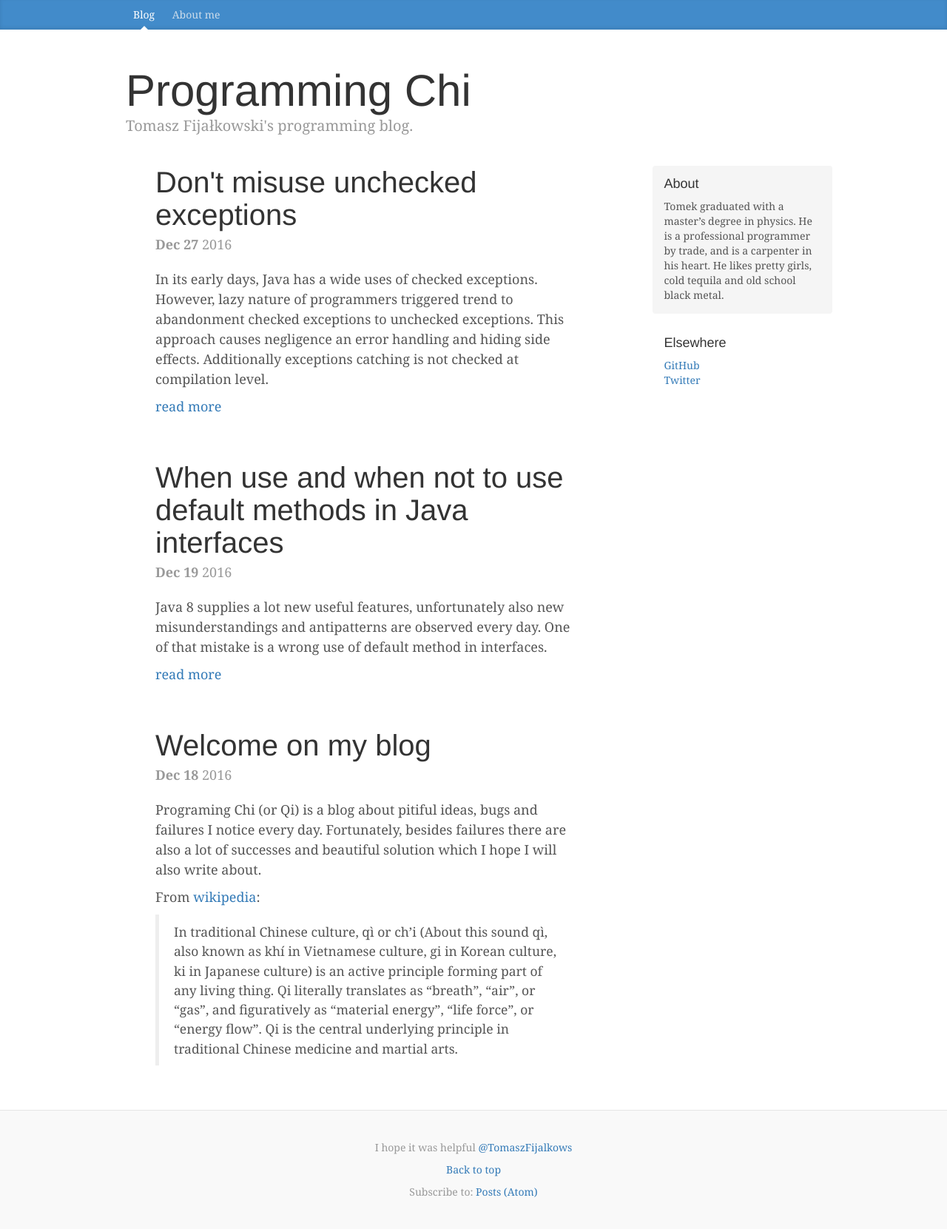
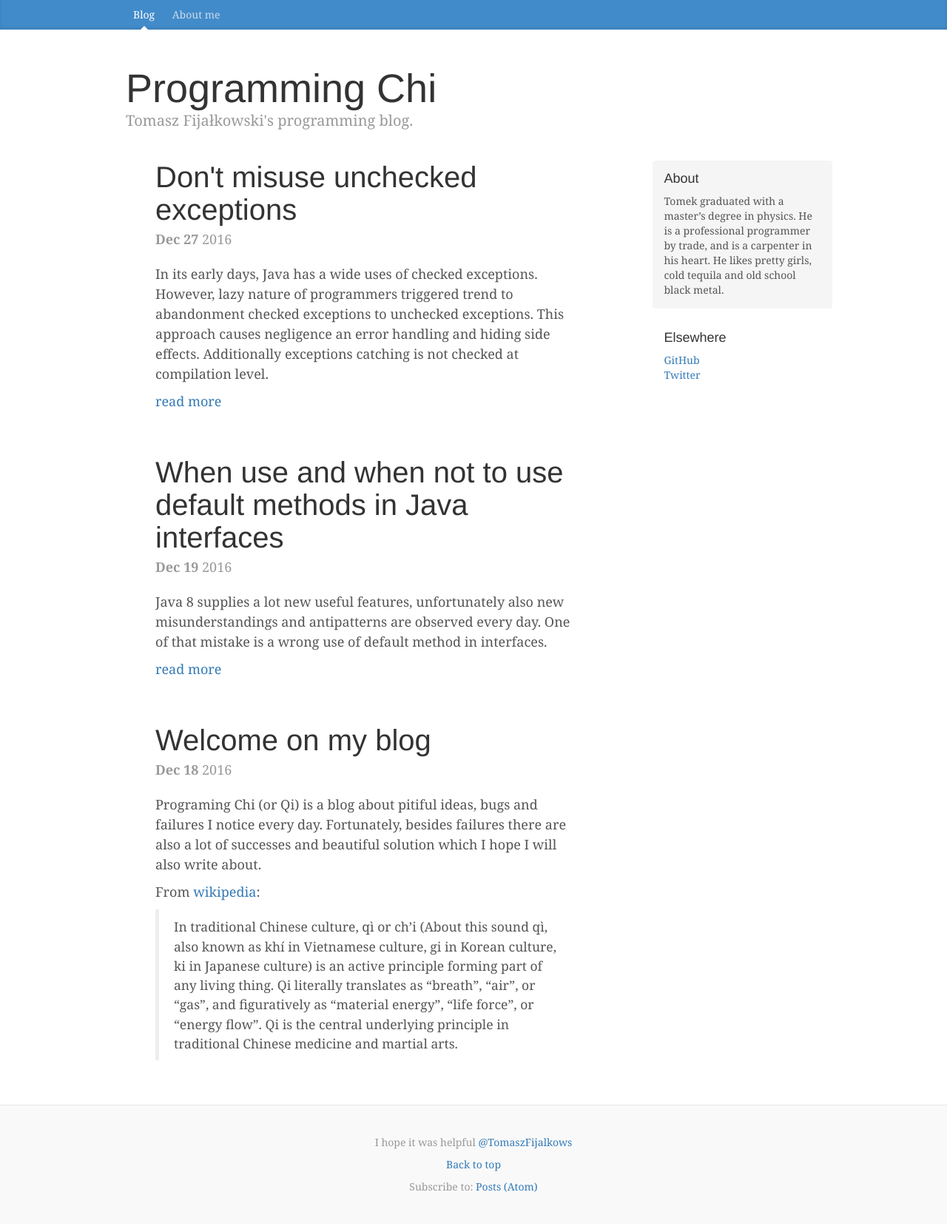
Before and after one commit to tfij/tfij.github.io, a Jekyll site: the page built from index.html, in a window 1280 px wide. Shown: the whole page at 74% size. Built offline with Jekyll 4.4.1, drawn with Linux system fonts in a browser that asks for light colours.

Commit message:
reducted blog title font size

```diff
--- a/assets/css/blog.css
+++ b/assets/css/blog.css
@@ -98,7 +98,7 @@ article h4 {
 .blog-title {
     margin-top: 30px;
     margin-bottom: 0;
-    font-size: 60px;
+    font-size: 54px;
     font-weight: normal;
 }
 .blog-description {
```
Also changed, not shown: _posts/2016-12-19-Default-Methods.md (+1 -1 lines).
